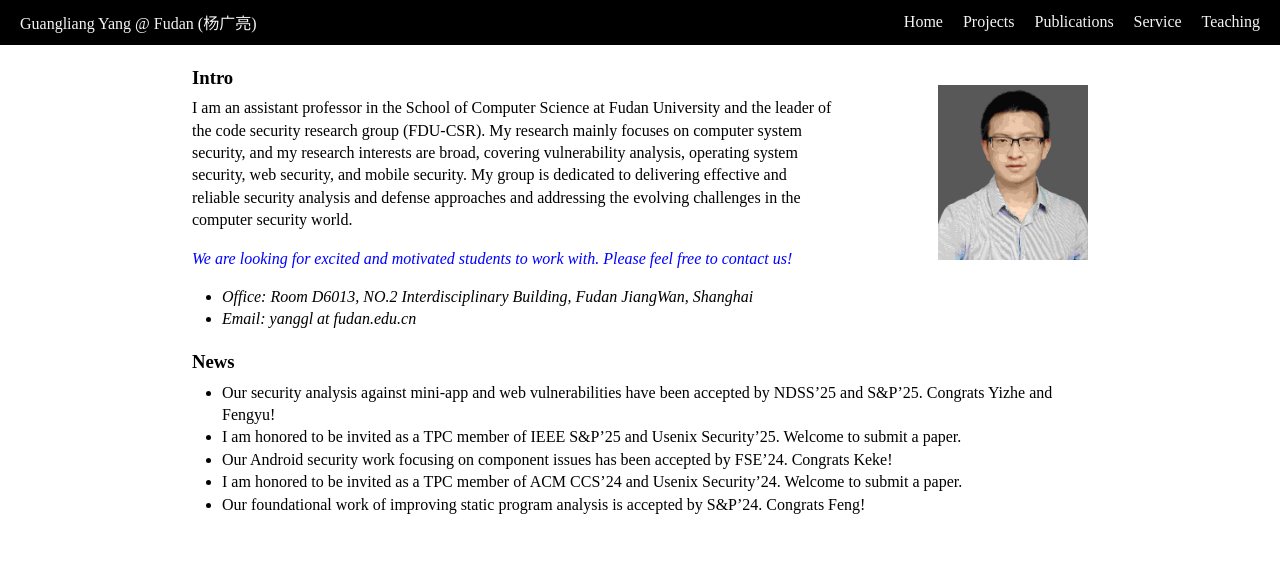
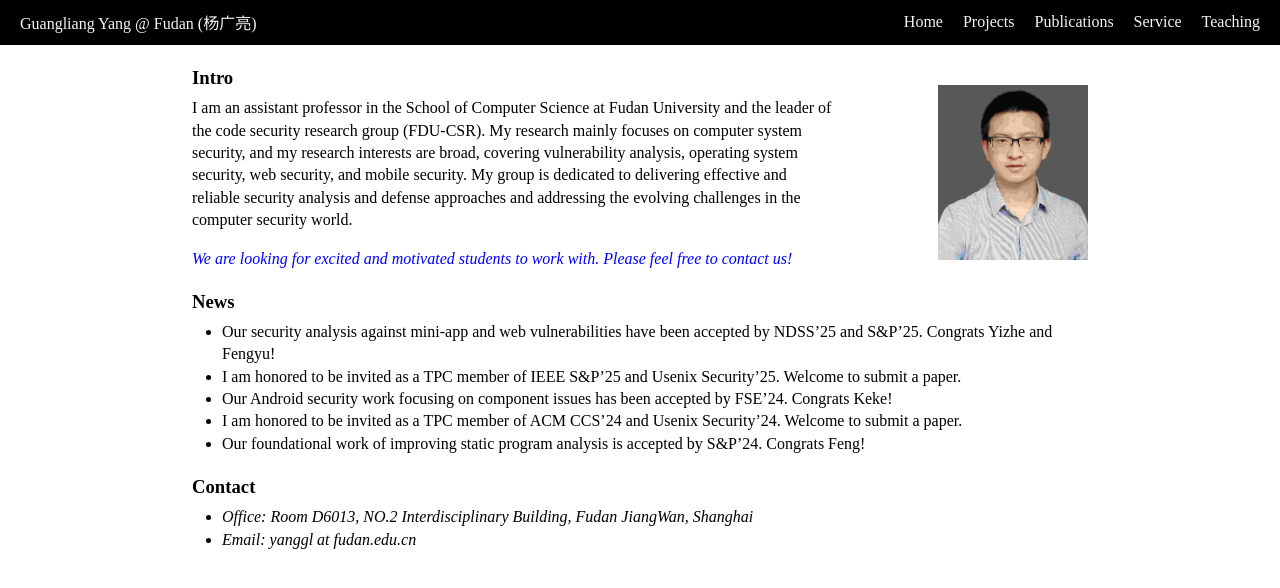
Before and after one commit to yang-guangliang/yang-guangliang.github.io, a Jekyll site: the page built from index.md, in a window 1280 px wide. Shown: the top 588 px of the page. Built offline with Jekyll 4.4.1, drawn with Linux system fonts in a browser that asks for light colours; part of the change alters nothing that is shown.

Commit message:
Update index.md

```diff
--- a/index.md
+++ b/index.md
@@ -12,9 +12,6 @@ I am an assistant professor in the School of Computer Science at Fudan Universit
 
 <span style="color:blue">*We are looking for excited and motivated students to work with. Please feel free to contact us!*</span>
 
-- <em>Office: Room D6013, NO.2 Interdisciplinary Building, Fudan JiangWan, Shanghai</em>
-- <em>Email: yanggl at fudan.edu.cn</em>
-
 
 ### News
 - Our security analysis against mini-app and web vulnerabilities have been accepted by NDSS'25 and S&P'25. Congrats Yizhe and Fengyu!
@@ -22,3 +19,8 @@ I am an assistant professor in the School of Computer Science at Fudan Universit
 - Our Android security work focusing on component issues has been accepted by FSE'24. Congrats Keke!
 - I am honored to be invited as a TPC member of ACM CCS'24 and Usenix Security'24. Welcome to submit a paper.
 - Our foundational work of improving static program analysis is accepted by S&P'24. Congrats Feng!
+
+### Contact
+
+- <em>Office: Room D6013, NO.2 Interdisciplinary Building, Fudan JiangWan, Shanghai</em>
+- <em>Email: yanggl at fudan.edu.cn</em>
```
